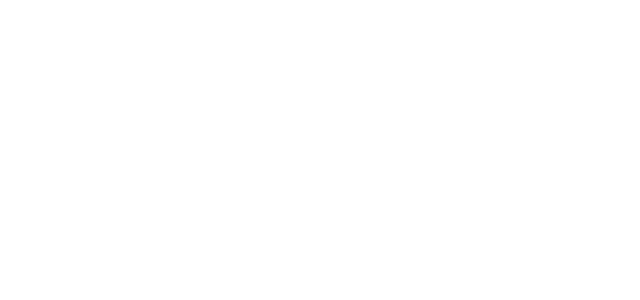
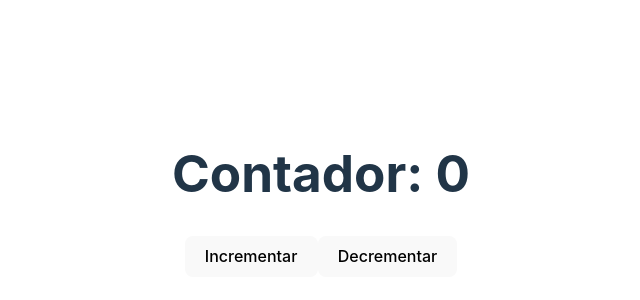
Before and after one commit to Luis-Prendas/kest, a React (Vite) app: page / in a window 1280 px wide. Shown: the part 206-506 px from the top of the page, without its empty margins (319-959 px from the left). Built offline with nearby package versions, Linux system fonts and the light colour scheme.

Commit message:
Add Zustand

```diff
--- a/package.json
+++ b/package.json
@@ -9,7 +9,8 @@
   },
   "dependencies": {
     "react": "18.3.1",
-    "react-dom": "18.3.1"
+    "react-dom": "18.3.1",
+    "zustand": "4.5.4"
   },
   "devDependencies": {
     "@types/react": "18.3.3",
--- a/src/App.tsx
+++ b/src/App.tsx
@@ -1,9 +1,10 @@
 import './styles/App.css'
+import Counter from './components/Counter'
 
 export default function App() {
   return (
     <main>
-
+      <Counter />
     </main>
   )
 }
--- /dev/null
+++ b/src/components/Counter.tsx
@@ -0,0 +1,16 @@
+// Counter.tsx
+import useCounterStore from '../store/useCounterStore'
+
+export default function Counter() {
+  const count = useCounterStore((state) => state.count)
+  const increment = useCounterStore((state) => state.increment)
+  const decrement = useCounterStore((state) => state.decrement)
+
+  return (
+    <div>
+      <h1>Contador: {count}</h1>
+      <button onClick={increment}>Incrementar</button>
+      <button onClick={decrement}>Decrementar</button>
+    </div>
+  )
+}
--- /dev/null
+++ b/src/store/useCounterStore.ts
@@ -0,0 +1,15 @@
+import { create } from 'zustand'
+
+interface CounterState {
+  count: number
+  increment: () => void
+  decrement: () => void
+}
+
+const useCounterStore = create<CounterState>((set) => ({
+  count: 0,
+  increment: () => set((state) => ({ count: state.count + 1 })),
+  decrement: () => set((state) => ({ count: state.count - 1 })),
+}))
+
+export default useCounterStore
```
Also changed, not shown: 1 other file (tests, documents, lock files or other folders).
